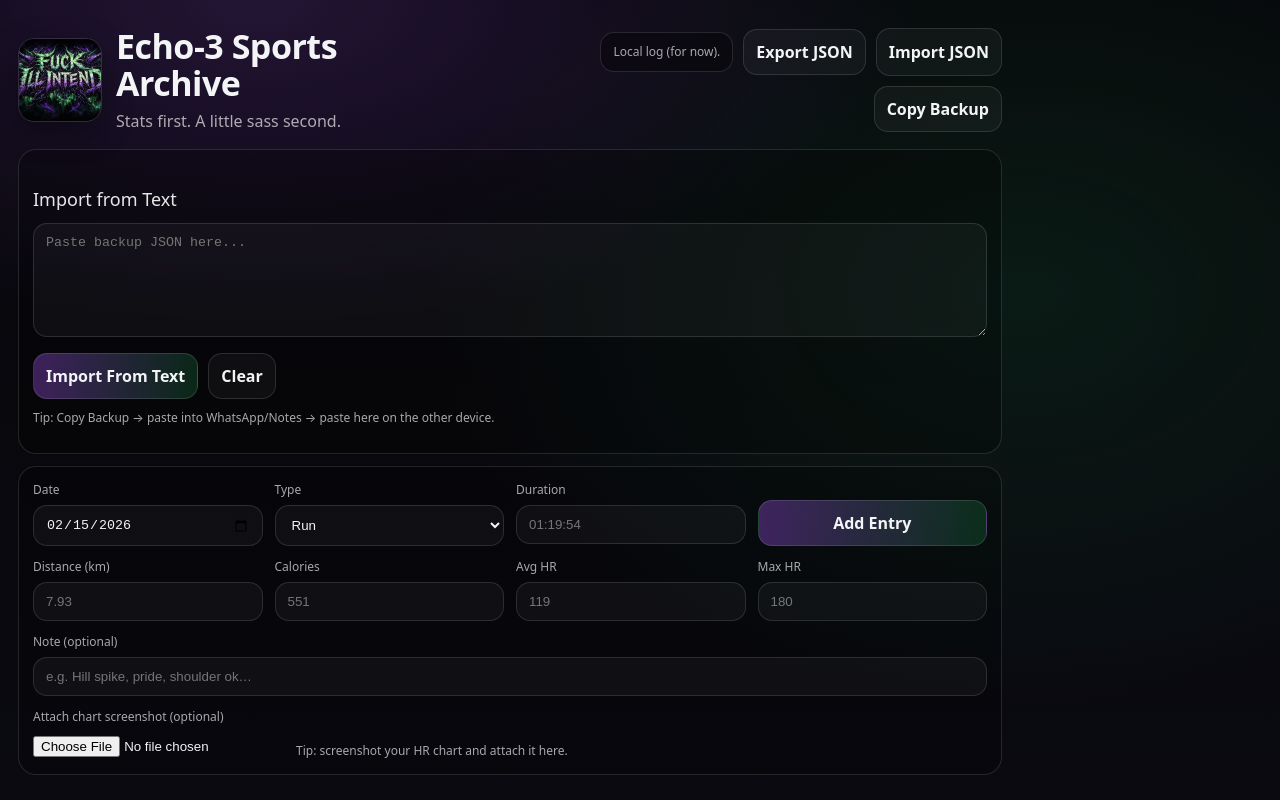
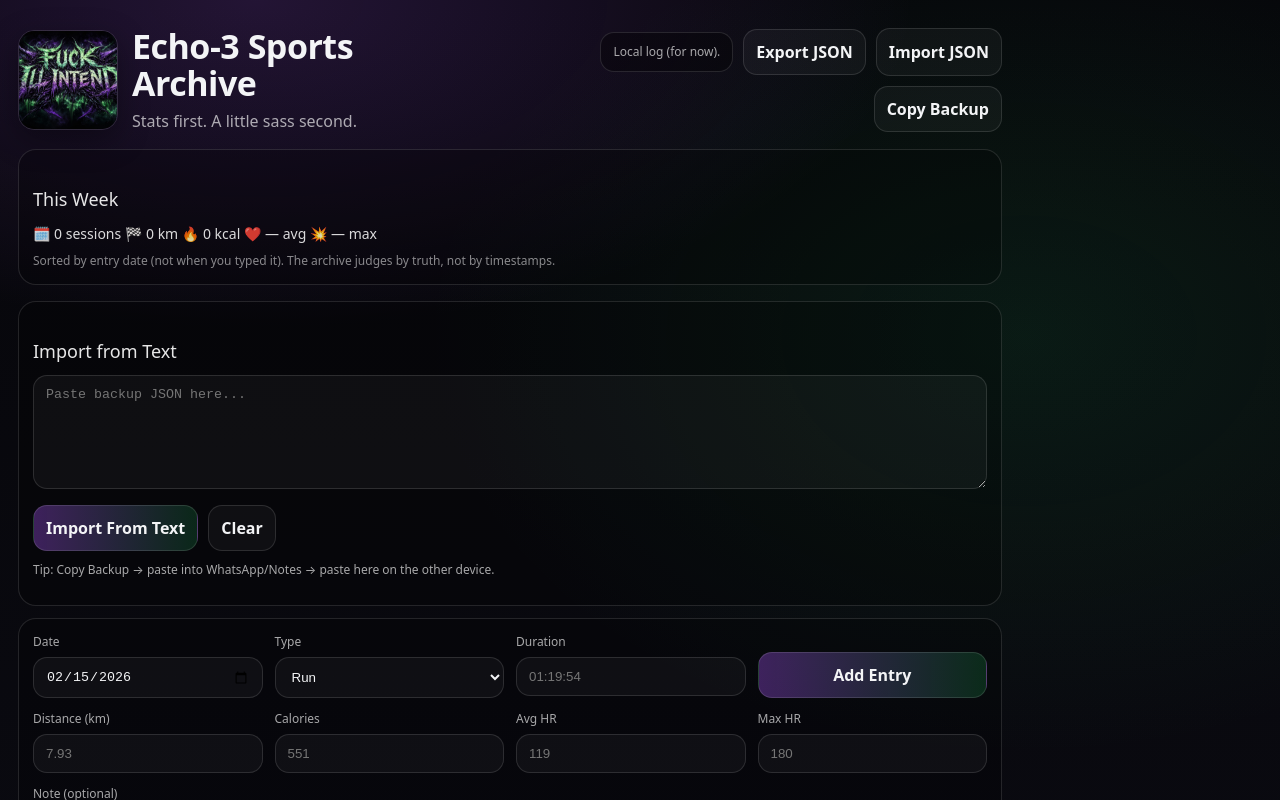
Before and after one commit to Na5ty/echo3-sports-archive, a React (Vite) app: page / in a window 1280 px wide. Shown: the top 800 px of the page. Built offline with nearby package versions, Linux system fonts and the light colour scheme.

Commit message:
card glow adjusts and weekly summary added

```diff
--- a/src/App.css
+++ b/src/App.css
@@ -7,6 +7,8 @@
   --muted: rgba(255, 255, 255, 0.65);
   --accent: #a855f7; /* purple */
   --accent2: #22c55e; /* green */
+  --e3-green: rgba(120, 255, 160, 0.22);
+  --e3-purple: rgba(170, 110, 255, 0.22);
 }
 
 * {
@@ -51,8 +53,8 @@ body {
 }
 
 .logo {
-  width: 84px;
-  height: 84px;
+  width: 100px;
+  height: 100px;
   object-fit: cover;
   border-radius: 16px;
   border: 1px solid var(--border);
@@ -145,14 +147,43 @@ h1 {
   color: rgba(255, 255, 255, 0.9);
 }
 
+/* Your log entry card */
 .card {
-  border: 1px solid var(--border);
-  background: rgba(255, 255, 255, 0.04);
+  position: relative;
+  border-radius: 16px;
+  border: 1px solid rgba(255, 255, 255, 0.1);
+  background: rgba(0, 0, 0, 0.35);
+  backdrop-filter: blur(10px);
+  overflow: hidden;
+}
+
+/* Subtle “aura” glow */
+.card::before {
+  content: "";
+  position: absolute;
+  inset: -2px;
   border-radius: 18px;
-  padding: 14px;
-  display: flex;
-  justify-content: space-between;
-  gap: 14px;
+  background: radial-gradient(
+      700px 220px at 18% 10%,
+      var(--e3-purple),
+      transparent 60%
+    ),
+    radial-gradient(700px 220px at 82% 10%, var(--e3-green), transparent 60%);
+  opacity: 0.55;
+  filter: blur(14px);
+  pointer-events: none;
+}
+
+/* Keep content above the glow layer */
+.card > * {
+  position: relative;
+  z-index: 1;
+}
+
+/* Tiny lift on hover (optional) */
+.card:hover {
+  transform: translateY(-1px);
+  transition: transform 140ms ease;
 }
 
 .meta {
--- a/src/App.jsx
+++ b/src/App.jsx
@@ -1,4 +1,4 @@
-import { useEffect, useRef, useState } from "react";
+import { useEffect, useMemo, useRef, useState } from "react";
 import "./App.css";
 import logo from "./assets/fuck-ill-intend.jpeg";
 
@@ -222,6 +222,82 @@ export default function App() {
     URL.revokeObjectURL(url);
   }
 
+  function isoDateToDate(iso) {
+    // expects "YYYY-MM-DD"
+    const [y, m, d] = (iso || "").split("-").map(Number);
+    if (!y || !m || !d) return null;
+    return new Date(y, m - 1, d);
+  }
+
+  function startOfISOWeek(date) {
+    // Monday as start
+    const d = new Date(date);
+    const day = d.getDay(); // 0 Sun .. 6 Sat
+    const diff = (day === 0 ? -6 : 1) - day; // shift to Monday
+    d.setDate(d.getDate() + diff);
+    d.setHours(0, 0, 0, 0);
+    return d;
+  }
+
+  function dateToISO(d) {
+    const yyyy = d.getFullYear();
+    const mm = String(d.getMonth() + 1).padStart(2, "0");
+    const dd = String(d.getDate()).padStart(2, "0");
+    return `${yyyy}-${mm}-${dd}`;
+  }
+
+  // DD.MM.YYYY display
+  function formatDE(iso) {
+    const d = isoDateToDate(iso);
+    if (!d) return iso || "—";
+    const dd = String(d.getDate()).padStart(2, "0");
+    const mm = String(d.getMonth() + 1).padStart(2, "0");
+    const yyyy = d.getFullYear();
+    return `${dd}.${mm}.${yyyy}`;
+  }
+
+  function isSameISOWeek(isoA, isoB) {
+    const a = isoDateToDate(isoA);
+    const b = isoDateToDate(isoB);
+    if (!a || !b) return false;
+    return dateToISO(startOfISOWeek(a)) === dateToISO(startOfISOWeek(b));
+  }
+
+  function summarize(entries) {
+    const sessions = entries.length;
+
+    const km = entries.reduce((sum, e) => sum + (Number(e.distanceKm) || 0), 0);
+    const kcal = entries.reduce((sum, e) => sum + (Number(e.calories) || 0), 0);
+
+    // avg HR: average of provided avgHr values (not weighted by duration)
+    const avgHrValues = entries
+      .map((e) => Number(e.avgHr))
+      .filter((n) => Number.isFinite(n));
+    const avgHr = avgHrValues.length
+      ? Math.round(avgHrValues.reduce((a, b) => a + b, 0) / avgHrValues.length)
+      : null;
+
+    const maxHrValues = entries
+      .map((e) => Number(e.maxHr))
+      .filter((n) => Number.isFinite(n));
+    const maxHr = maxHrValues.length ? Math.max(...maxHrValues) : null;
+
+    return {
+      sessions,
+      km: km ? Number(km.toFixed(2)) : 0,
+      kcal: kcal ? Math.round(kcal) : 0,
+      avgHr,
+      maxHr,
+    };
+  }
+
+  const thisWeekEntries = useMemo(() => {
+    const today = todayISO();
+    return entries.filter((e) => e.date && isSameISOWeek(e.date, today));
+  }, [entries]);
+
+  const thisWeek = useMemo(() => summarize(thisWeekEntries), [thisWeekEntries]);
+
   function copyBackupToClipboard() {
     const payload = {
       version: 1,
@@ -368,6 +444,23 @@ export default function App() {
           >
             Copy Backup
           </button>
+        </div>
+      </div>
+
+      <div className="panel" style={{ marginTop: 16 }}>
+        <div className="sectionTitle">This Week</div>
+
+        <div className="statsline" style={{ marginTop: 8 }}>
+          🗓️ {thisWeek.sessions} sessions
+          {"  "}🏁 {thisWeek.km} km
+          {"  "}🔥 {thisWeek.kcal} kcal
+          {"  "}❤️ {thisWeek.avgHr != null ? `${thisWeek.avgHr} avg` : "— avg"}
+          {"  "}💥 {thisWeek.maxHr != null ? `${thisWeek.maxHr} max` : "— max"}
+        </div>
+
+        <div className="small" style={{ marginTop: 8, opacity: 0.8 }}>
+          Sorted by entry date (not when you typed it). The archive judges by
+          truth, not by timestamps.
         </div>
       </div>
 
```
